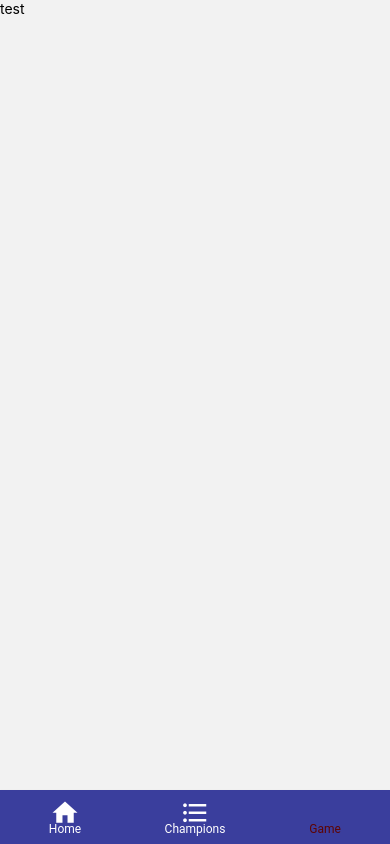
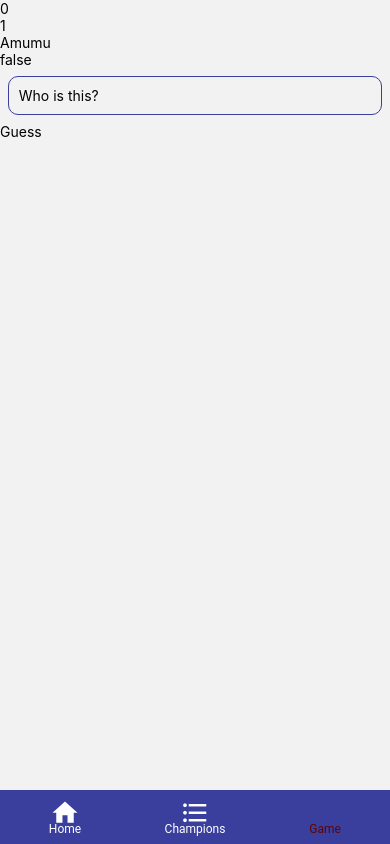
Before and after one commit to mborremansTM/lol_app, a React Native app: screen /Game in a window 390 px wide. Built offline with nearby package versions, Linux system fonts and the light colour scheme.

Commit message:
basic gamescreen no styling

```diff
--- a/components/ChampionsList.js
+++ b/components/ChampionsList.js
@@ -1,4 +1,4 @@
-import {FlatList, StyleSheet, Text, TouchableOpacity, View, SafeAreaView} from "react-native";
+import {FlatList, StyleSheet, Text, TouchableOpacity, View, SafeAreaView, Image, useMemo} from "react-native";
 import tw from "twrnc";
 import {useChampionsContext} from "../contexts/ChampionsContext";
 import { createNativeStackNavigator } from '@react-navigation/native-stack';
@@ -9,22 +9,36 @@ import { useNavigation } from '@react-navigation/native';
 
 export function Champion({champion}) {
 const navigation = useNavigation();
+    if (champion.found){
+    return (
+        <TouchableOpacity style={styles.detailsButton} disabled={champion.found ? false : true} onPress={() =>navigation.navigate('Details', {champion})}>
+            <View style={styles.item}>
+                <Image style={styles.logo} source={{uri: champion.imageUri}}/>
+                <Text>{champion.name}</Text>
+            </View>
+            </TouchableOpacity>
+        );
+    }
+    else {
     return (
         <View style={styles.item}>
-            <Text>{champion.found ? champion.name : "???"}
-            </Text><TouchableOpacity style={styles.detailsButton} onPress={() =>navigation.navigate('Details', {champion})}>
-            <Text>knop</Text>
-            </TouchableOpacity>
+                        <Text>Not found yet!</Text>
+                    </View>
+    )}
 
-        </View>
 
-    );
 }
 
 export function ChampionsList() {
     const {champions} = useChampionsContext();
+    const championsFound = champions.filter(champion => champion.found)
+
+
     return (
     <SafeAreaView style={styles.container}>
+        <View>
+            <Text>Found {championsFound.length} out of {champions.length}</Text>
+        </View>
         <FlatList
             data={champions}
             keyExtractor={champion => champion.id}
@@ -45,5 +59,10 @@ const styles = StyleSheet.create({
     borderWidth: 1.5,
     borderRadius: 10,
     borderColor: '#3A3E9D',
-  }
+  },
+  logo: {
+                 width: 100,
+                 height: 100,
+                 borderRadius: 50,
+                },
 });
--- a/contexts/ChampionsContext.js
+++ b/contexts/ChampionsContext.js
@@ -13,6 +13,18 @@ const INITIAL_DATA = [
          id: "2",
          name: "Ashe",
          found: true,
+         imageUri: "https://ddragon.leagueoflegends.com/cdn/img/champion/splash/Ashe_0.jpg"
+    },
+    {
+         id: "3",
+         name: "Aatrox",
+         found: true,
+
+    },
+    {
+         id: "4",
+         name: "Warwick",
+         found: true,
     },
 
 ];
@@ -20,6 +32,8 @@ const INITIAL_DATA = [
 
 export function ChampionsProvider(props) {
     const [champions] = useState(INITIAL_DATA);
+
+
 
     const api = useMemo(() => ({
         champions
--- a/screens/ChampionDetailsScreen.js
+++ b/screens/ChampionDetailsScreen.js
@@ -1,17 +1,27 @@
-import {StyleSheet, Text, View} from "react-native";
+import {StyleSheet, Text, View, Image, SafeAreaView} from "react-native";
 import tw from "twrnc";
 
 export function ChampionDetailsScreen({route}) {
     const {champion} = route.params;
     return (
-        <View style={styles.container}>
-            <Text>{champion.name} </Text>
-        </View>
+        <SafeAreaView>
+                <View style={styles.container}>
+                    <Image style={styles.logo} source={{uri: champion.imageUri}}/>
+                    <Text>{champion.name} </Text>
+                </View>
+                </SafeAreaView>
     );
 }
+
+
 
 const styles = StyleSheet.create(
     {
         container: tw`h-full`,
-    }
+        logo: {
+                width: "100%",
+                height: "40%",
+              },
+    },
+
 )
--- a/screens/ChampionsScreen.js
+++ b/screens/ChampionsScreen.js
@@ -9,7 +9,9 @@ const ChampionStack = createNativeStackNavigator();
 
 export function ChampionStackScreen() {
   return (
-    <ChampionStack.Navigator>
+    <ChampionStack.Navigator screenOptions={{
+                                 headerShown: false
+                               }}>
       <ChampionStack.Screen name="Champions" component={ChampionsScreen} />
       <ChampionStack.Screen name="Details" component={ChampionDetailsScreen} />
     </ChampionStack.Navigator>
--- a/screens/GameScreen.js
+++ b/screens/GameScreen.js
@@ -1,12 +1,70 @@
-import {StyleSheet, Text, View} from 'react-native';
+import {StyleSheet, Text, View, useState, TextInput, TouchableOpacity, Alert} from 'react-native';
 import {SafeAreaView} from "react-native-safe-area-context";
 import tw from "twrnc";
+import {useChampionsContext} from "../contexts/ChampionsContext";
+import React from "react";
 
 
 export function GameScreen() {
+    const {champions} = useChampionsContext();
+    const championsFound = champions.filter(champion => !champion.found)
+    const RandomNumber = Math.floor(Math.random() * championsFound.length-1) + 1 ;
+
+
     return (
     <SafeAreaView>
-       <Text>test</Text>
+       <View>
+            <Text>{RandomNumber}</Text>
+            <Text>{championsFound.length}</Text>
+            <Text>{championsFound[RandomNumber].name}</Text>
+            <Text>{championsFound[RandomNumber].found ? "false" : "false"}</Text>
+       </View>
+       <Input champion={championsFound[RandomNumber]}/>
      </SafeAreaView>
     )
 }
+
+function Input({champion}){
+  const [text, onChangeText] = React.useState("");
+    return(
+        <View >
+            <TextInput style={styles.input} value={text} onChangeText={onChangeText} placeholder="Who is this?"/>
+            <TouchableOpacity onPress={() => {if(champion.name.toUpperCase() == text.toUpperCase()){
+                                                  return(
+                                                      Alert.alert("Juist")
+                                                  )
+                                                  }
+                                                  else {
+                                                  return(
+                                                      Alert.alert("Fout")
+                                                  )}}}>
+                <Text>Guess</Text>
+            </TouchableOpacity>
+       </View>
+)
+}
+
+function CheckGuess({championName, championGuess}){
+    if(championName = championGuess){
+    return(
+        alert("Juist"+championName+championGuess)
+    )
+    }
+    else {
+    return(
+        alert("Fout"+championName+championGuess)
+    )}
+}
+
+
+
+const styles = StyleSheet.create({
+    input: {
+    marginVertical: 8,
+        borderWidth: 1.5,
+        borderRadius: 10,
+        borderColor: '#3A3E9D',
+        padding:10,
+        marginHorizontal: "2%"}
+
+});
```
